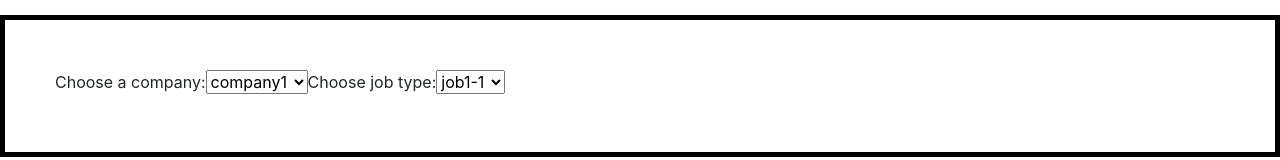
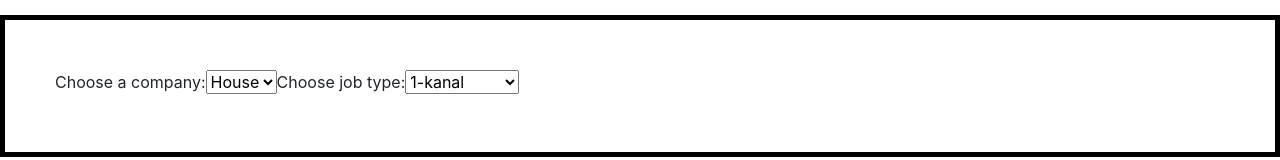
Before and after one commit to IsrarAhmed119/Todo-Task-context-api, a React (Create React App) app: page /testdropdown in a window 1280 px wide. Shown: the part 189-349 px from the top of the page. Built offline with nearby package versions, Linux system fonts and the light colour scheme.

Commit message:
two dropdowns change on depended added

```diff
--- a/src/components/UIComponents/DropDown.js
+++ b/src/components/UIComponents/DropDown.js
@@ -2,9 +2,9 @@ import React, { useState } from "react";
 
 const DropDown = () => {
   const data = [
-    { name: "company1", jobs: ["job1-1", "job1-2", "job1-3"] },
-    { name: "company2", jobs: ["job2-1", "job2-2", "job2-3"] },
-    { name: "company3", jobs: ["job3-1", "job3-2", "job3-3"] },
+    { name: "House", type: ["1-kanal", "2-kanal", "Farm-house"] },
+    { name: "Car", type: ["BMW", "Audi", "Ford"] },
+    { name: "Shoes", type: ["adidas", "Under Armour", "Bared Footwear"] },
   ];
 
   const [index, setindex] = useState(0);
@@ -36,7 +36,7 @@ const DropDown = () => {
         <label>Choose job type:</label>
 
         <select>
-          {data[index].jobs.map((item, i) => {
+          {data[index].type.map((item, i) => {
             return <option key={i}>{item}</option>;
           })}
         </select>
```
Also changed, not shown: 1 other file (tests, documents, lock files or other folders).
